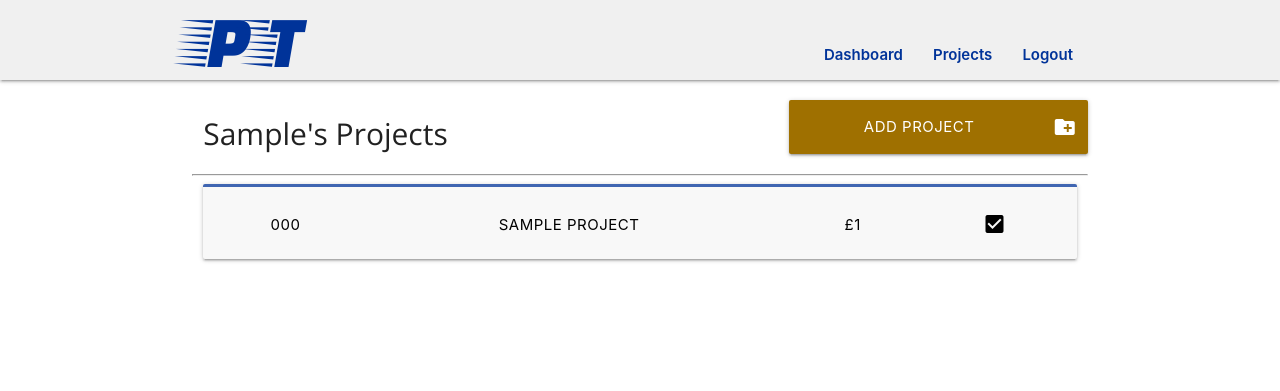
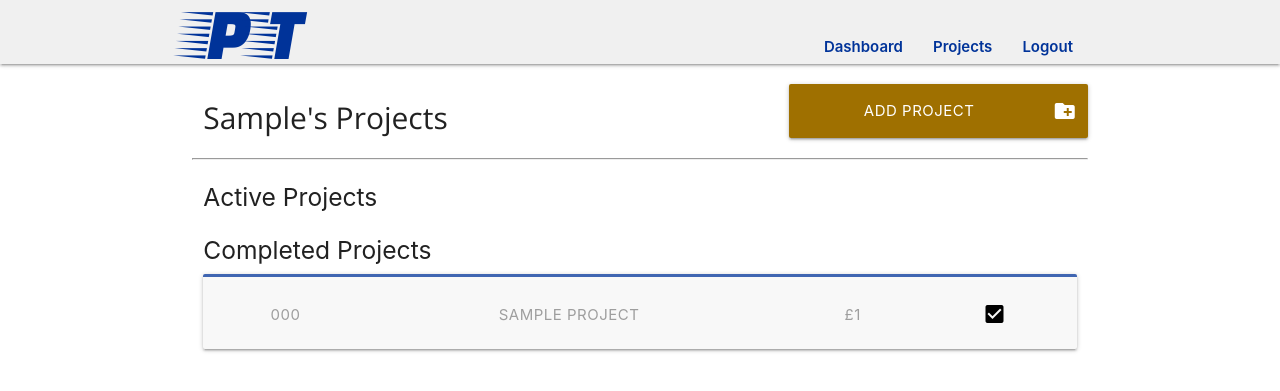
Before and after one commit to bglynch/project-tracker-flask, a Flask app: page /projects in a window 1280 px wide. Shown: the top 391 px of the page. Run offline with Flask 2, Linux system fonts and the light colour scheme; a user stored in the database is signed in; tables that the repository leaves empty hold one stand-in row (values such as "Sample post"); parts of the project's set-up code (start-up, migrations or seed data) failed here and were passed over; some libraries are stand-ins or nearby versions.

Commit message:
/projects: divided into active and completed projects, /tasks: event listener added to time input form

```diff
--- a/app/static/css/style.css
+++ b/app/static/css/style.css
@@ -35,6 +35,9 @@
 }
 
 /*------ Standards -----------*/
+html{
+    /*font-family: 'Open Sans', sans-serif;*/
+}
 
 .overflow-auto {
     overflow: auto
@@ -71,15 +74,11 @@ nav a {
 a.brand-logo {
     width: fit-content;
 }
-
-@media only screen and (min-width: 601px) {
-    nav,
-    nav .nav-wrapper i,
-    nav a.sidenav-trigger,
-    nav a.sidenav-trigger i {
-        height: 80px;
-        line-height: 80px;
-    }
+#mobile-demo li a{
+    position: relative;
+    bottom: -15px;
+    font-weight: 600;
+    color: #003399;
 }
 
 /*--------- dashboard -----------------*/
@@ -259,7 +258,16 @@ textarea.materialize-textarea:focus:not([readonly]) {
 
 /*----MOBILE SCREEN-----*/
 
-@media only screen and (max-width: 600px) {
+@media only screen and (max-width: 601px) {
+    /*------- header -----------*/
+    nav,
+    nav .nav-wrapper i,
+    nav a.sidenav-trigger,
+    nav a.sidenav-trigger i {
+        height: 80px;
+        line-height: 80px;
+    }
+
     /*--------- project tasks -----------------*/
     .card .card-content p {
         margin-bottom: 2rem;
--- a/app/templates/projects.html
+++ b/app/templates/projects.html
@@ -1,5 +1,4 @@
-{% extends "base.html" %}
-{% block content %}
+{% extends "base.html" %} {% block content %}
 <div class="row header-button-title">
   <h1 id="page-title" class="col s8">{{ current_user.username|title }}'s Projects</h1>
   <a class="col s4 waves-effect waves-light btn-large add-button-background" href="{{ url_for('add_project') }}">
@@ -7,25 +6,39 @@
   </a>
 </div>
 <hr>
-{% if jobs[0:]|length < 1 %}
+{% if jobs[0:]|length< 1 %}
 <div class="row">
   <h5>You currently have no projects, please add one to get started ...</h5>
 </div>
+
 {% else %}
   <div class="row">
+    <h5 class="col s12">Active Projects</h5>
     {% for p in jobs %}
+    {% if p.completed==False %}
     <div class="col s12 project">
       <a class="waves-effect waves-light btn-large col color-panel" href="{{ url_for('view_project_tasks', projectno=p.id) }}">
         <span class="col s2">{{ p.number }}</span>
         <span class="col s6">{{ p.name }}</span>
         <span class="col s2">£{{ p.value }}</span>
-        {% if p.completed==False %}
         <span class="col s2"><i class="material-icons">check_box_outline_blank</i></span>
-        {% else %}
-        <span class="col s2"><i class="material-icons">check_box</i></span>
-        {% endif %}
       </a>
     </div>
+    {% endif %}
+    {% endfor %}
+
+    <h5 class="col s12">Completed Projects</h5>
+    {% for p in jobs %}
+    {% if p.completed==True %}
+    <div class="col s12 project">
+      <a class="waves-effect waves-light btn-large col color-panel" href="{{ url_for('view_project_tasks', projectno=p.id) }}">
+        <span class="col s2 grey-text">{{ p.number }}</span>
+        <span class="col s6 grey-text">{{ p.name }}</span>
+        <span class="col s2 grey-text">£{{ p.value }}</span>
+        <span class="col s2"><i class="material-icons">check_box</i></span>
+      </a>
+    </div>
+    {% endif %}
     {% endfor %}
   </div>
 
--- a/app/templates/projects_tasks.html
+++ b/app/templates/projects_tasks.html
@@ -42,7 +42,7 @@
                         <div class="input-field inline">
                         <i class="material-icons prefix">access_time</i>
                         {{ form.duration.label }}
-                        {{ form.duration(class_="task-item", id=task.id, autocomplete="off", onkeyup="minsToHours(noOfForms)") }}
+                        {{ form.duration(class_="task-item", id=task.id, autocomplete="off", onkeyup="minsToHours(noOfForms)", onmouseup="minsToHours(noOfForms)") }}
                         <span class="min-to-hr"></span>
                         </div>
                         {% for error in form.duration.errors %}
```
Lines whose indentation alone changed are shown as unchanged.
